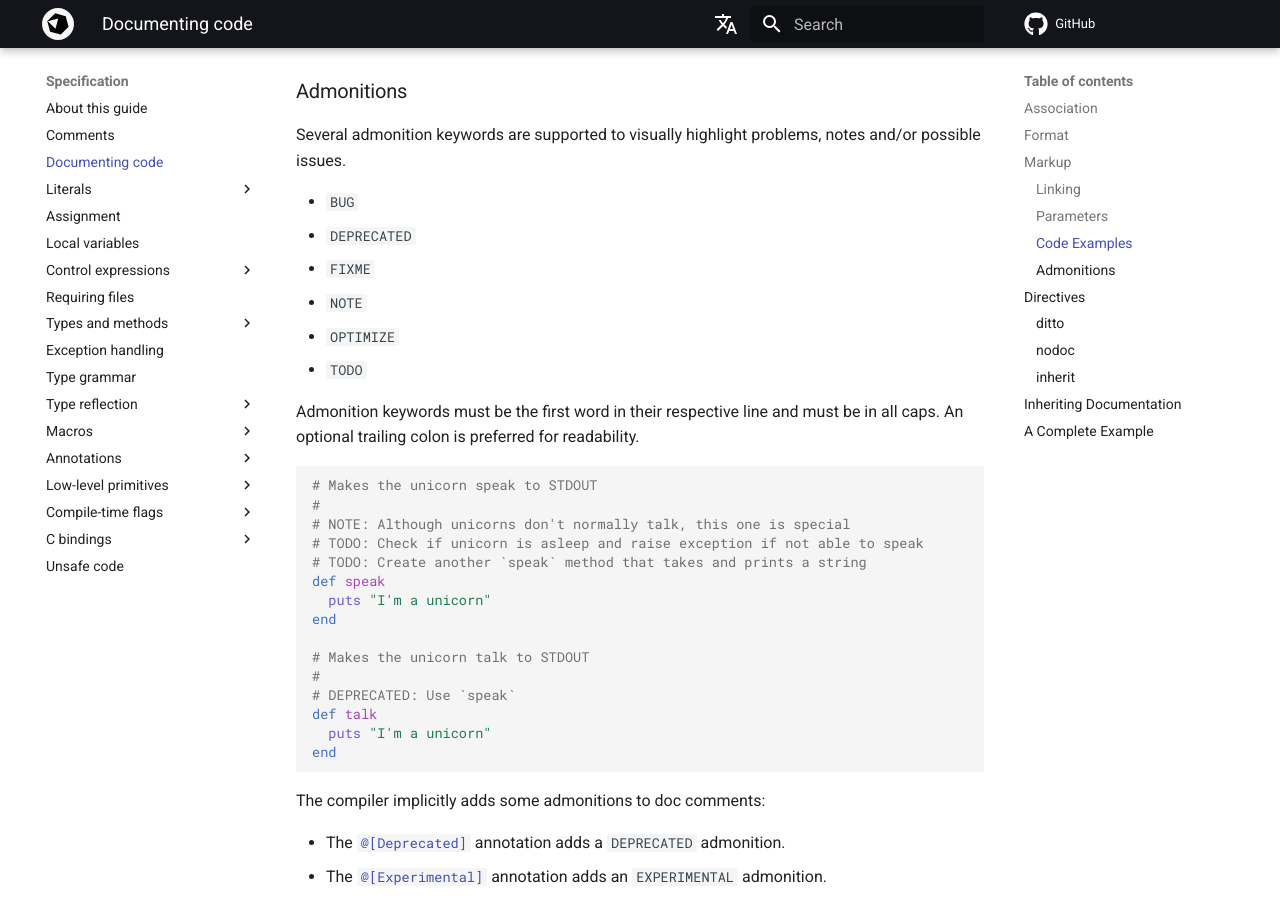
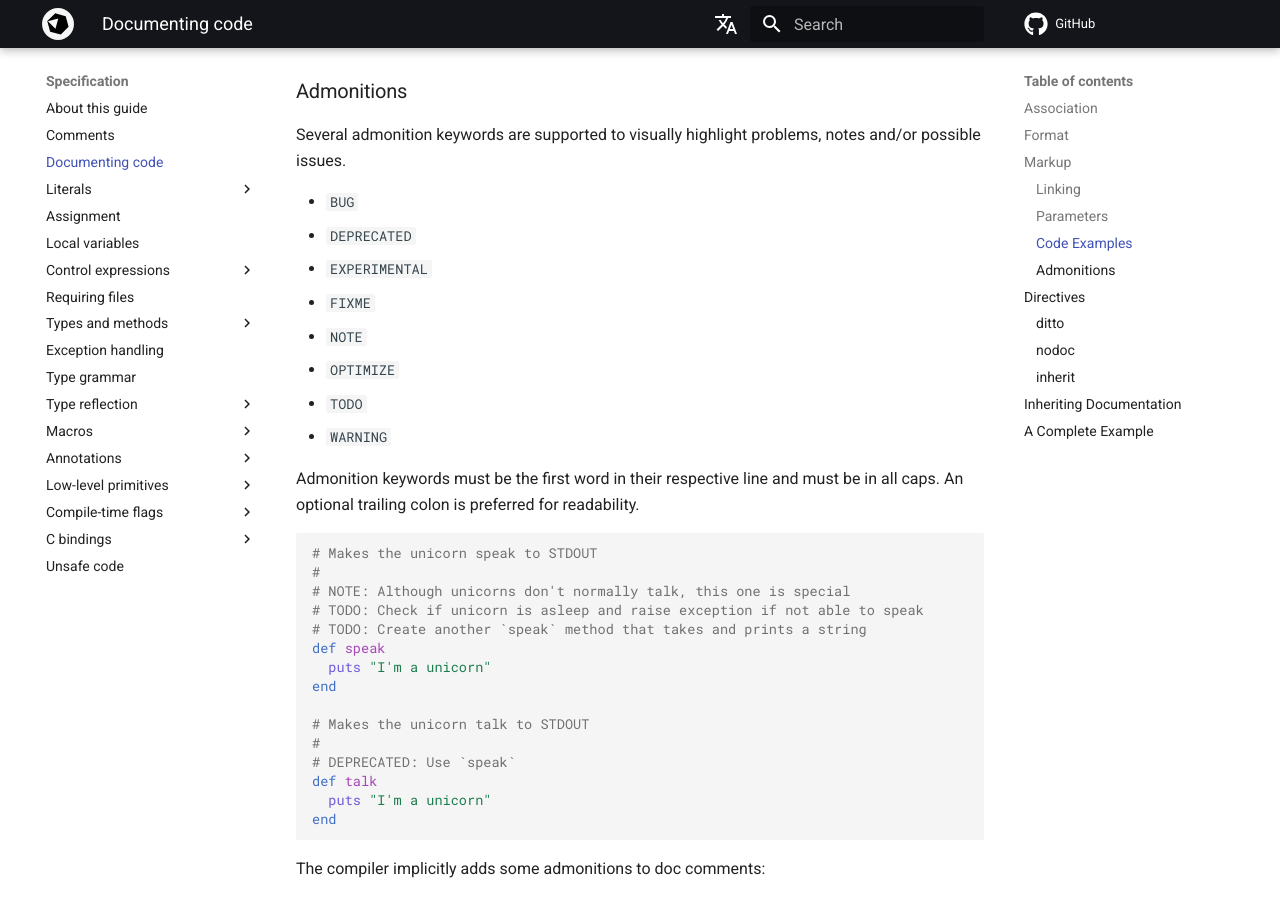
Before and after one commit to crystal-lang/crystal-book, an MkDocs documentation site: the page built from docs/syntax_and_semantics/documenting_code.md, in a window 1280 px wide and 900 px high, scrolled down 2828 px. Built offline with MkDocs 1.6.1 and Material for MkDocs 9.7.7, drawn with Linux system fonts in a browser that asks for light colours; nearby versions of some CDN libraries; library files that are not in the unit come from our copies; comment, search, counter and statistics services are not loaded.

Commit message:
Update list of admonition keywords
`EXPERIMENTAL` was missing (only the corresponding annotation is mentioned). `WARNING` is due to crystal-lang/crystal#10898.

```diff
--- a/docs/syntax_and_semantics/documenting_code.md
+++ b/docs/syntax_and_semantics/documenting_code.md
@@ -129,10 +129,12 @@ Several admonition keywords are supported to visually highlight problems, notes
 
 - `BUG`
 - `DEPRECATED`
+- `EXPERIMENTAL`
 - `FIXME`
 - `NOTE`
 - `OPTIMIZE`
 - `TODO`
+- `WARNING`
 
 Admonition keywords must be the first word in their respective line and must be in all caps. An optional trailing colon is preferred for readability.
 
```
